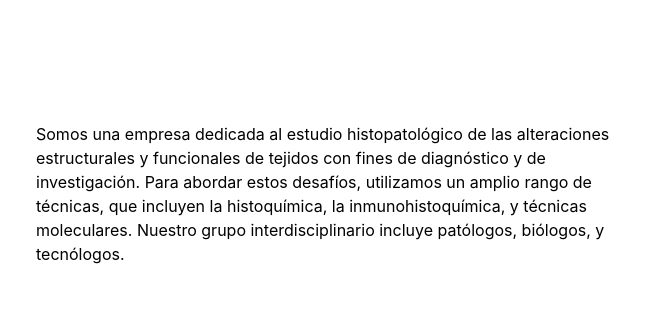
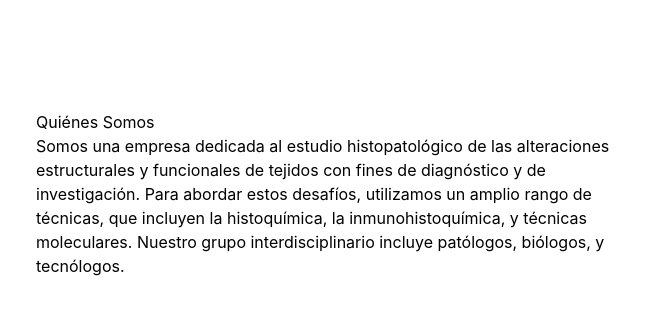
Before and after one commit to andraguoso/patmol, a website: page index.html in a window 1280 px wide. Shown: the part 168-496 px from the top of the page, 624-1280 px from the left. Drawn offline with Linux system fonts and the light colour scheme.

Commit message:
add nav links + fix div

```diff
--- a/index.html
+++ b/index.html
@@ -14,19 +14,20 @@
         <div class="flex md:flex-row justify-end gap-8 flex-1">
             <a>Inicio</a>
             <a>Investigaciones</a>
-            <a>Publicaciones</a>
+            <a href="pubs.html">Publicaciones</a>
             <a>Contacto</a>
         </div>
     </nav>
     <article class="flex flex-row m-10 gap-10 items-center justify-center">
         <img class="w-1/2" src="stock_inicio.png">
-        <span class="w-1/2 bg-lima">
+        <div class="flex flex-col w-1/2 bg-lima">
+            <span>Quiénes Somos</span>
             Somos una empresa dedicada al estudio histopatológico de las alteraciones estructurales y funcionales
             de tejidos con fines de diagnóstico y de investigación.
             Para abordar estos desafíos, utilizamos un amplio rango de técnicas, que incluyen la histoquímica, la
             inmunohistoquímica, y técnicas moleculares.
             Nuestro grupo interdisciplinario incluye patólogos, biólogos, y tecnólogos.
-        </span>
+        </div>
     </article>
     <footer class="flex flex-col items-center">
         <div class="flex flex-col items-center">
```
